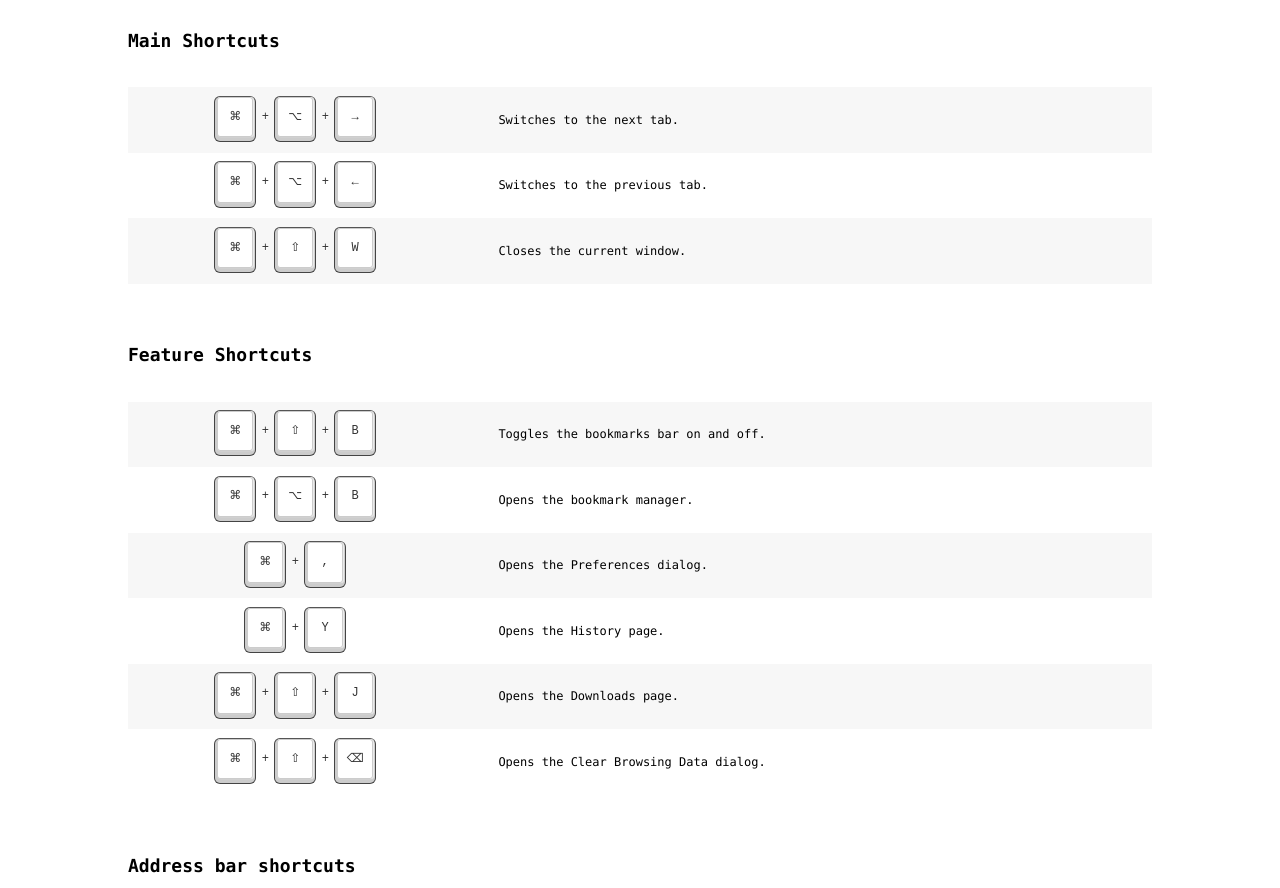
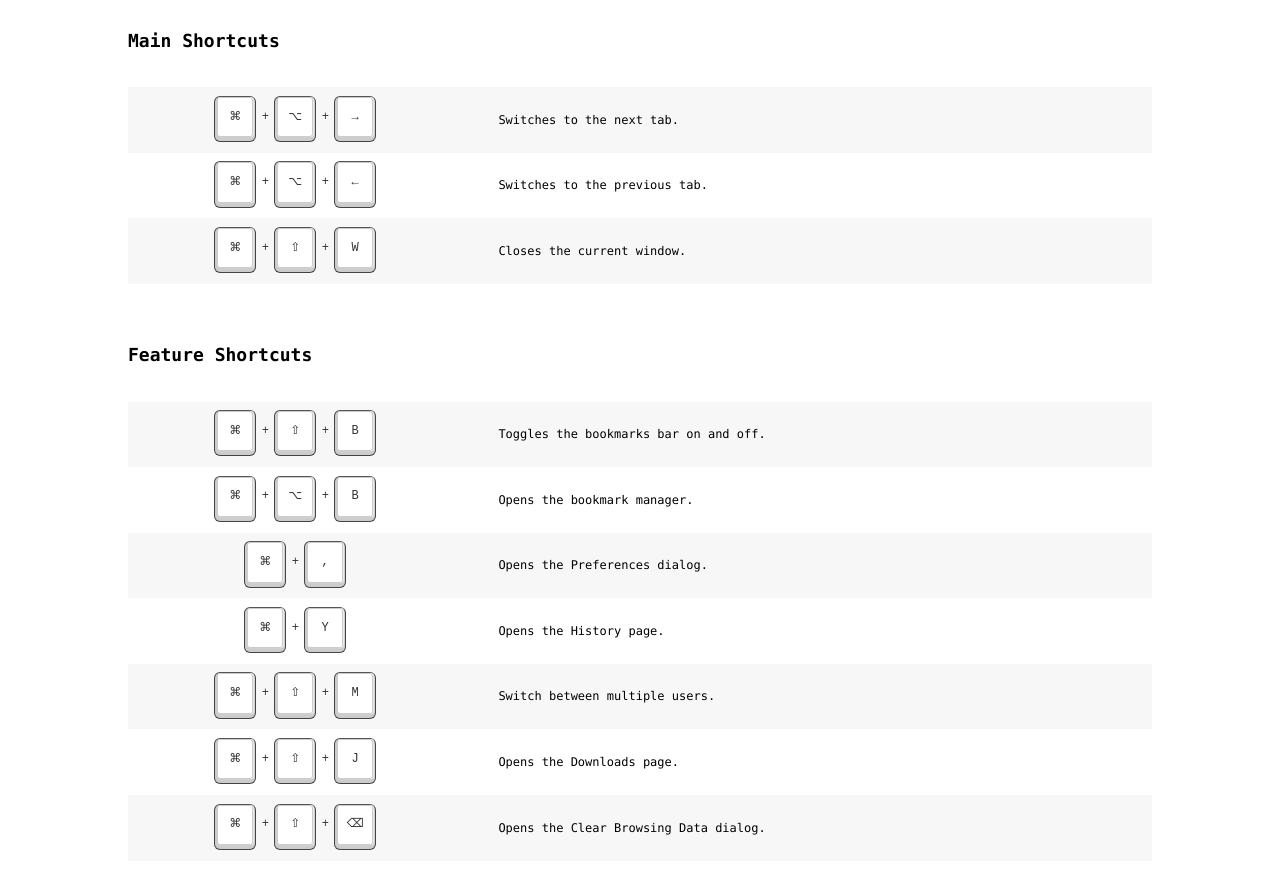
Before and after one commit to blackrobot/keyboard-shortcuts, a plain HTML site: page pages/chrome-mac.html in a window 1280 px wide. Shown: the part 64-952 px from the top of the page. Drawn offline with Linux system fonts and the light colour scheme.

Commit message:
Added user switch shortcut

```diff
--- a/pages/chrome-mac.html
+++ b/pages/chrome-mac.html
@@ -134,6 +134,10 @@
       <td>Opens the History page.</td>
     </tr>
     <tr>
+      <td><kbd>⌘</kbd><kbd>⇧</kbd><kbd>M</kbd></td>
+      <td>Switch between multiple users.</td>
+    </tr>
+    <tr>
       <td><kbd>⌘</kbd><kbd>⇧</kbd><kbd>J</kbd></td>
       <td>Opens the Downloads page.</td>
     </tr>
```
